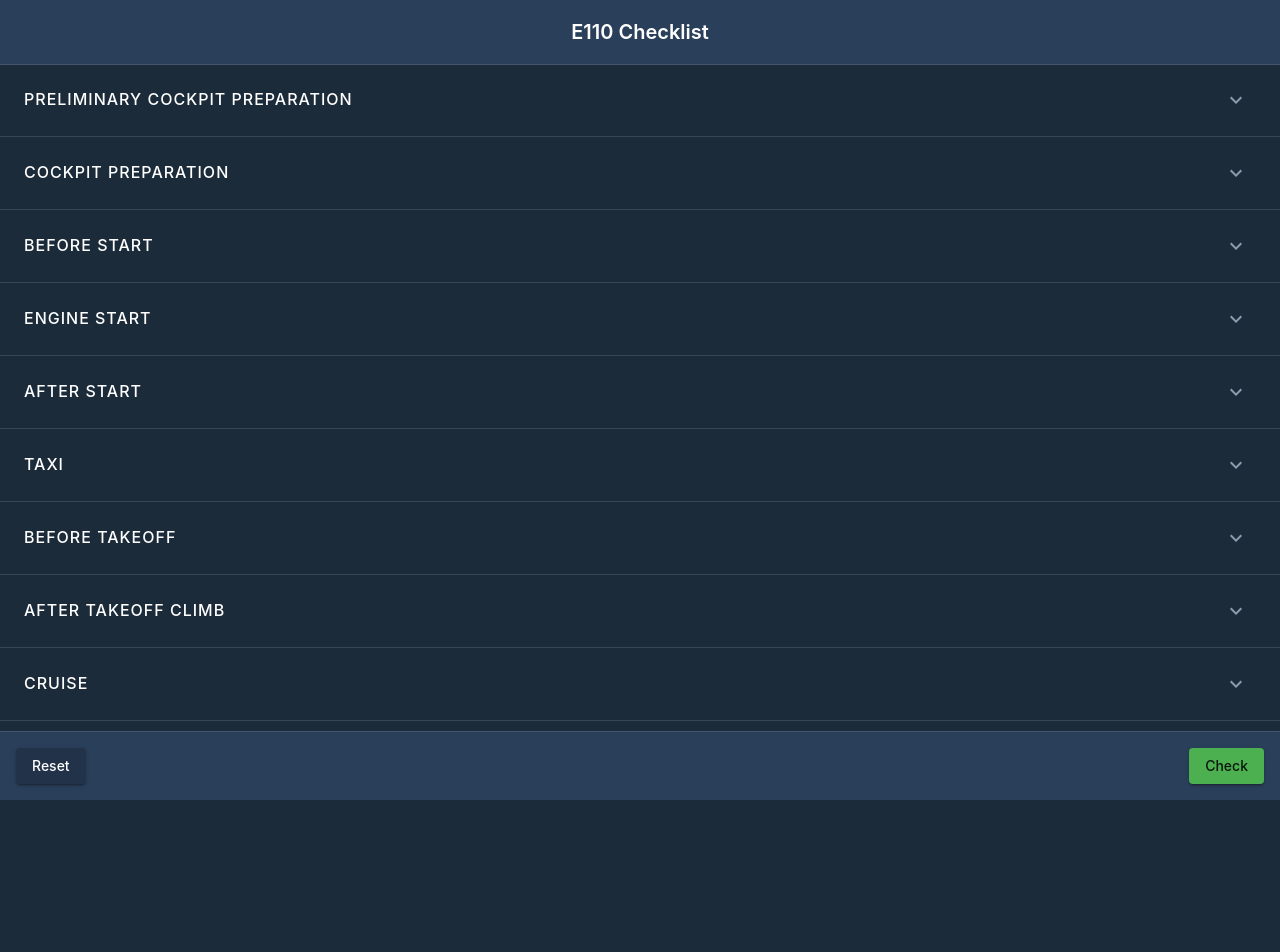
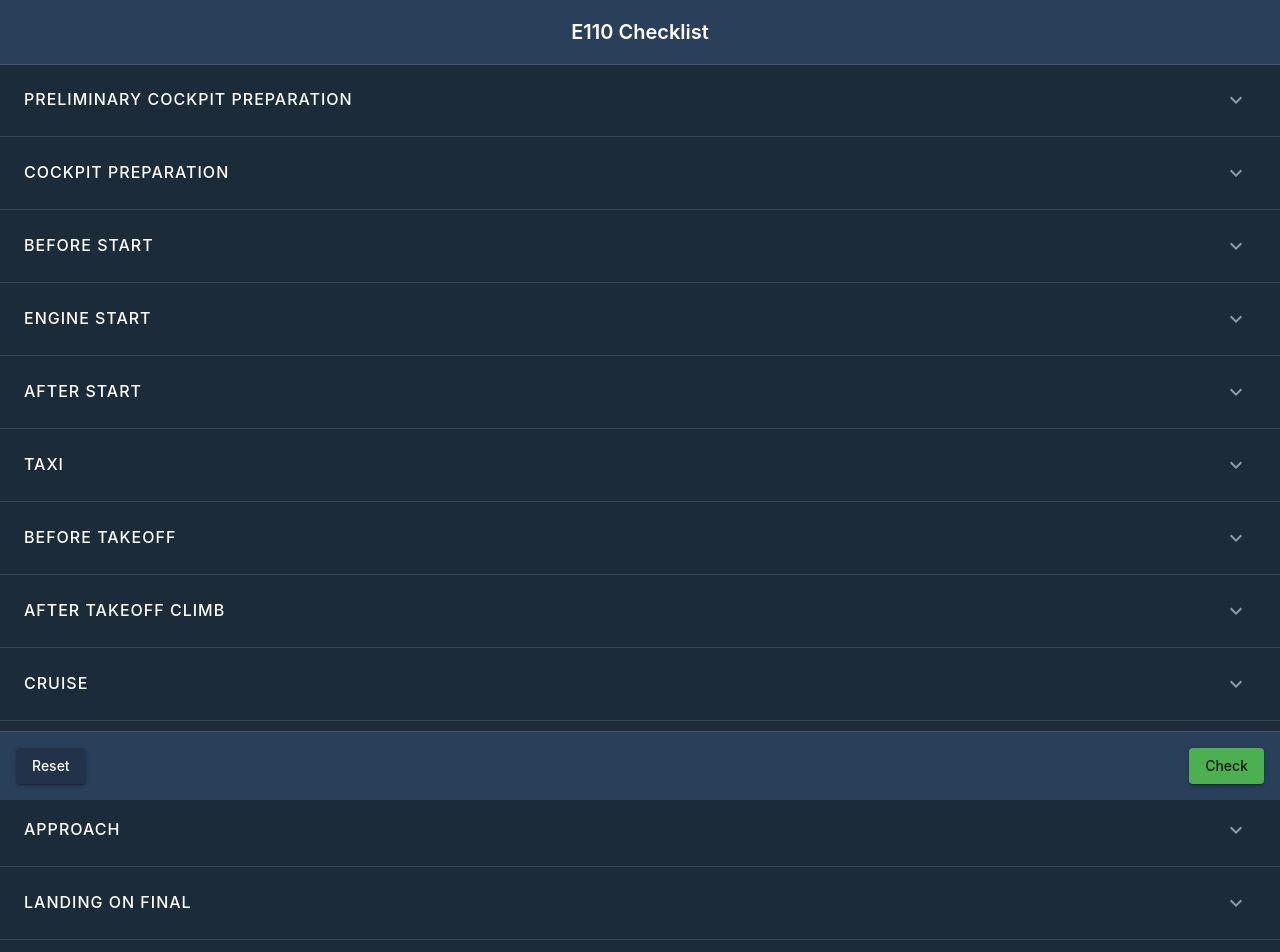
Before and after one commit to oswaldoneto/e110-checklist, a React (Vite) app: page / in a window 1280 px wide. Shown: the top 952 px of the page. Before the commit the page ends 866 px from the top, so only its background shows below. Built offline with nearby package versions, Linux system fonts and the light colour scheme.

Commit message:
Atualizacao do checklist

```diff
--- a/src/data/checklist.js
+++ b/src/data/checklist.js
@@ -146,6 +146,54 @@ const checklist = {
         AUTOPILOT: { id: "descent_autopilot", title: "Autopilot", value: "OFF BELOW 3000FT" },
         ALTIMETERS: { id: "descent_altimeters", title: "Altimeters", value: "QNH ADJUSTED" }
       }
+    },
+    "APPROACH": {
+      id: "phase_approach",
+      items: {
+        ALTIMETERS: { id: "approach_altimeters", title: "Altimeters", value: "QNH ADJUSTED" },
+        AUTO_FEATHER: { id: "approach_auto_feather", title: "Auto Feather", value: "ARMED" },
+        PROPELLER_SYNC: { id: "approach_propeller_sync", title: "Propeller Sync", value: "OFF" },
+        PROPELLER_LEVERS: { id: "approach_propeller_levers", title: "Propeller Levers", value: "MAX RPM" },
+        FLAPS: { id: "approach_flaps", title: "Flaps", value: "SET FOR APPROACH" },
+        LANDING_GEAR: { id: "approach_landing_gear", title: "Landing Gear", value: "DOWN/THREE GREEN" },
+        EXTERIOR_LIGHTS: { id: "approach_exterior_lights", title: "Exterior Lights", value: "CHECKED" }
+      }
+    },
+    "LANDING_ON_FINAL": {
+      id: "phase_landing_on_final",
+      items: {
+        LANDING_GEAR: { id: "landing_on_final_landing_gear", title: "Landing Gear", value: "DOWN/THREE GREEN" },
+        FLAPS: { id: "landing_on_final_flaps", title: "Flaps", value: "SET FOR LANDING" },
+        INERTIAL_SEPARATION: { id: "landing_on_final_inertial_separation", title: "Inertial Separation 1 & 2", value: "AS REQUIRED" },
+        EXTERIOR_LIGHTS: { id: "landing_on_final_exterior_lights", title: "Exterior Lights", value: "CHECKED" },
+        AUTOPILOT: { id: "landing_on_final_autopilot", title: "Autopilot", value: "OFF" }
+      }
+    },
+    "ALL_ENGINES_GO_AROUND": {
+      id: "phase_all_engines_go_around",
+      items: {
+        TO_GA_BUTTON: { id: "go_around_to_ga_button", title: "TO/GA Button", value: "Push" },
+        THRUST_LEVERS: { id: "go_around_thrust_levers", title: "Thrust Levers", value: "FULL FORWARD" },
+        PITCH_ATTITUDE: { id: "go_around_pitch_attitude", title: "Pitch Attitude", value: "8° INITIALLY, THEN AS REQUIRED" },
+        FLAPS_25: { id: "go_around_flaps_25", title: "Flaps", value: "25%" },
+        LANDING_GEAR: { id: "go_around_landing_gear", title: "Landing Gear (positive climb)", value: "UP/LIGHTS OUT" },
+        FLAPS_AS_REQUIRED: { id: "go_around_flaps_as_required", title: "Flaps", value: "AS REQUIRED" },
+        YAW_DAMPER: { id: "go_around_yaw_damper", title: "Yaw Damper", value: "ON" },
+        AUTOPILOT: { id: "go_around_autopilot", title: "Autopilot", value: "AS DESIRED" }
+      }
+    },
+    "AFTER_LANDING": {
+      id: "phase_after_landing",
+      items: {
+        PROPELLER_LEVERS: { id: "after_landing_propeller_levers", title: "Propeller Levers", value: "MAX RPM" },
+        FUEL_LEVERS: { id: "after_landing_fuel_levers", title: "Fuel Levers", value: "LOW (50%)" },
+        LANDING_LIGHTS: { id: "after_landing_landing_lights", title: "Landing Lights", value: "OFF" },
+        INERTIAL_SEPARATION: { id: "after_landing_inertial_separation", title: "Inertial Separation 1 & 2", value: "AS REQUIRED" },
+        PITOT_STATIC_HEAT: { id: "after_landing_pitot_static_heat", title: "Pitot/Static Heat", value: "OFF" },
+        AUTO_FEATHER: { id: "after_landing_auto_feather", title: "Auto Feather", value: "OFF" },
+        FLAPS: { id: "after_landing_flaps", title: "Flaps", value: "0%" },
+        AILERON_RUDDER_TRIMS: { id: "after_landing_aileron_rudder_trims", title: "Aileron & Rudder Trims", value: "CHECK 0%" }
+      }
     }
   }
 };
```
